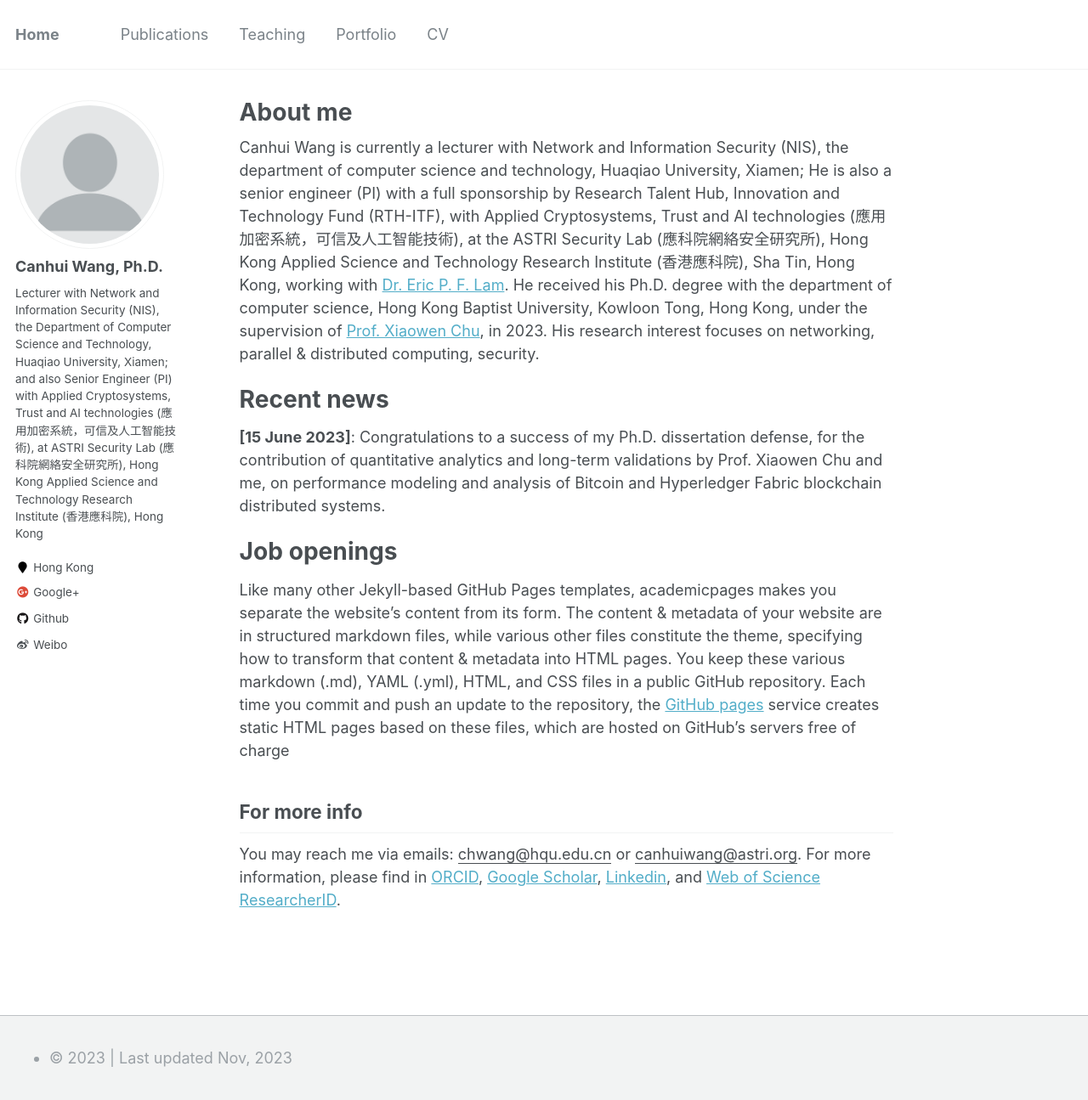
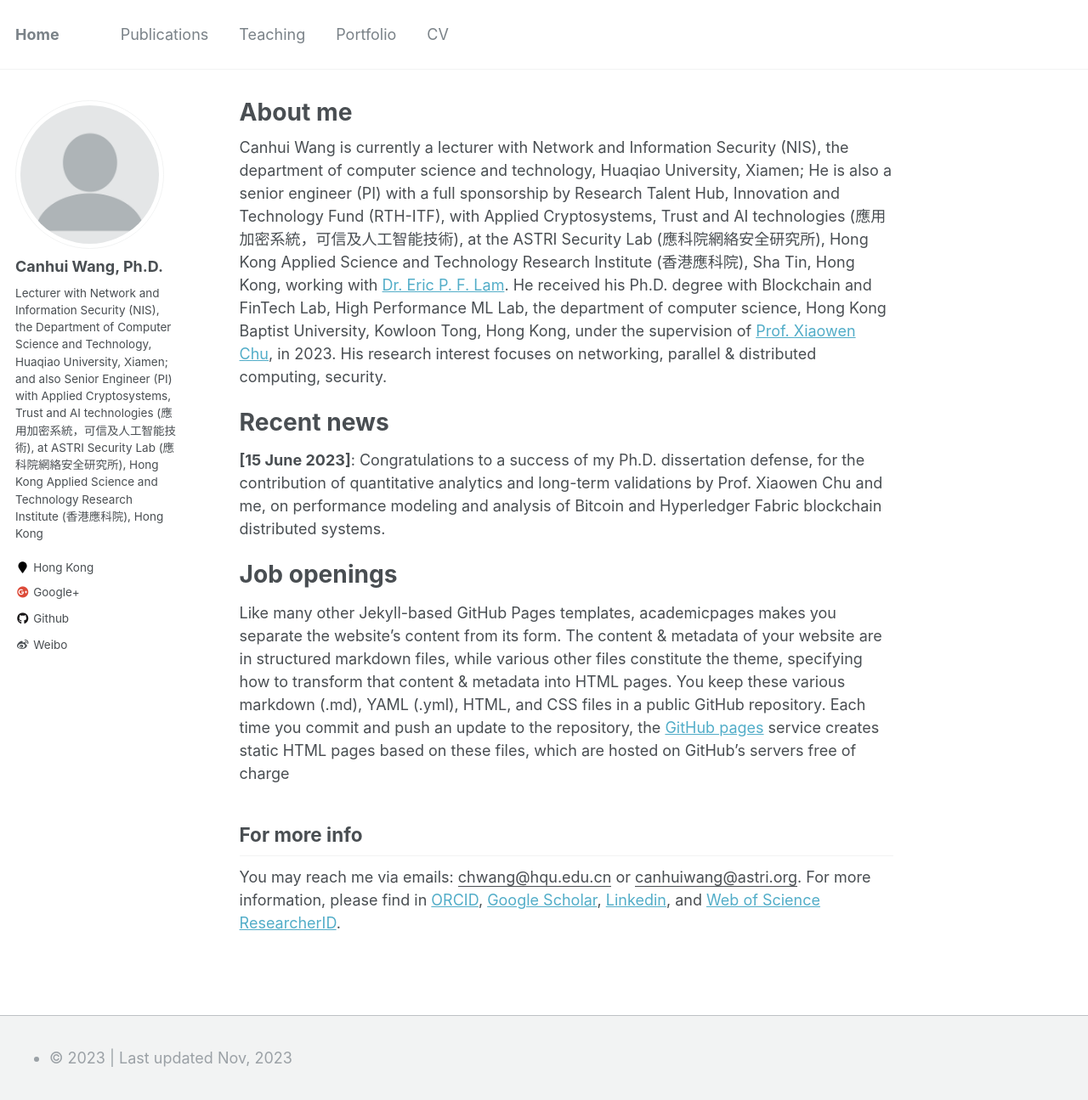
Before and after one commit to Canhui/canhui.github.io, a Jekyll site: the page built from _pages/about.md, in a window 1280 px wide and 1313 px high. Shown: the top 1295 px of the window at 85% size. Built offline with Jekyll 4.4.1, drawn with Linux system fonts in a browser that asks for light colours.

Commit message:
Update about.md

```diff
--- a/_pages/about.md
+++ b/_pages/about.md
@@ -9,7 +9,8 @@ redirect_from:
   - /about.html
 ---
 
-Canhui Wang is currently a lecturer with Network and Information Security (NIS), the department of computer science and technology, Huaqiao University, Xiamen; He is also a senior engineer (PI) with a full sponsorship by Research Talent Hub, Innovation and Technology Fund (RTH-ITF), with Applied Cryptosystems, Trust and AI technologies (應用加密系統，可信及人工智能技術), at the ASTRI Security Lab (應科院網絡安全研究所), Hong Kong Applied Science and Technology Research Institute (香港應科院), Sha Tin, Hong Kong, working with [Dr. Eric P. F. Lam](https://www.linkedin.com/in/peifunglam2/). He received his Ph.D. degree with the department of computer science, Hong Kong Baptist University, Kowloon Tong, Hong Kong, under the supervision of [Prof. Xiaowen Chu](https://www.linkedin.com/in/xiaowen-chu-477b9120/), in 2023. His research interest focuses on networking, parallel & distributed computing, security.
+Canhui Wang is currently a lecturer with Network and Information Security (NIS), the department of computer science and technology, Huaqiao University, Xiamen; He is also a senior engineer (PI) with a full sponsorship by Research Talent Hub, Innovation and Technology Fund (RTH-ITF), with Applied Cryptosystems, Trust and AI technologies (應用加密系統，可信及人工智能技術), at the ASTRI Security Lab (應科院網絡安全研究所), Hong Kong Applied Science and Technology Research Institute (香港應科院), Sha Tin, Hong Kong, working with [Dr. Eric P. F. Lam](https://www.linkedin.com/in/peifunglam2/). He received his Ph.D. degree with Blockchain and FinTech Lab, High Performance ML Lab, the department of computer science, Hong Kong Baptist University, Kowloon Tong, Hong Kong, under the supervision of [Prof. Xiaowen Chu](https://www.linkedin.com/in/xiaowen-chu-477b9120/), in 2023. His research interest focuses on networking, parallel & distributed computing, security.
+
 
 
 Recent news
```
